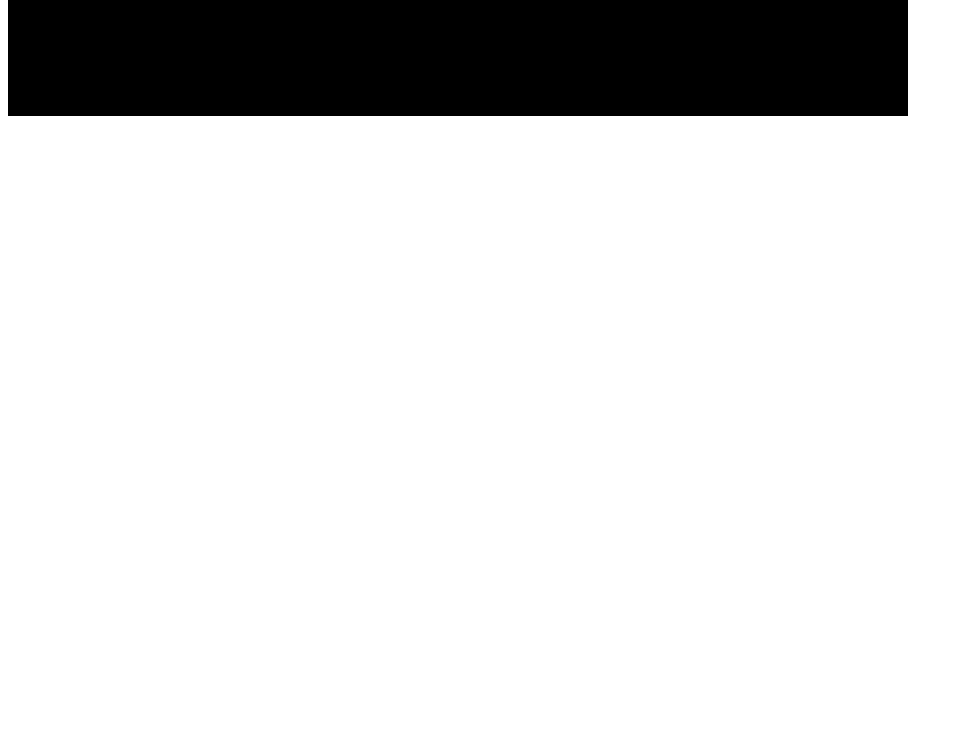
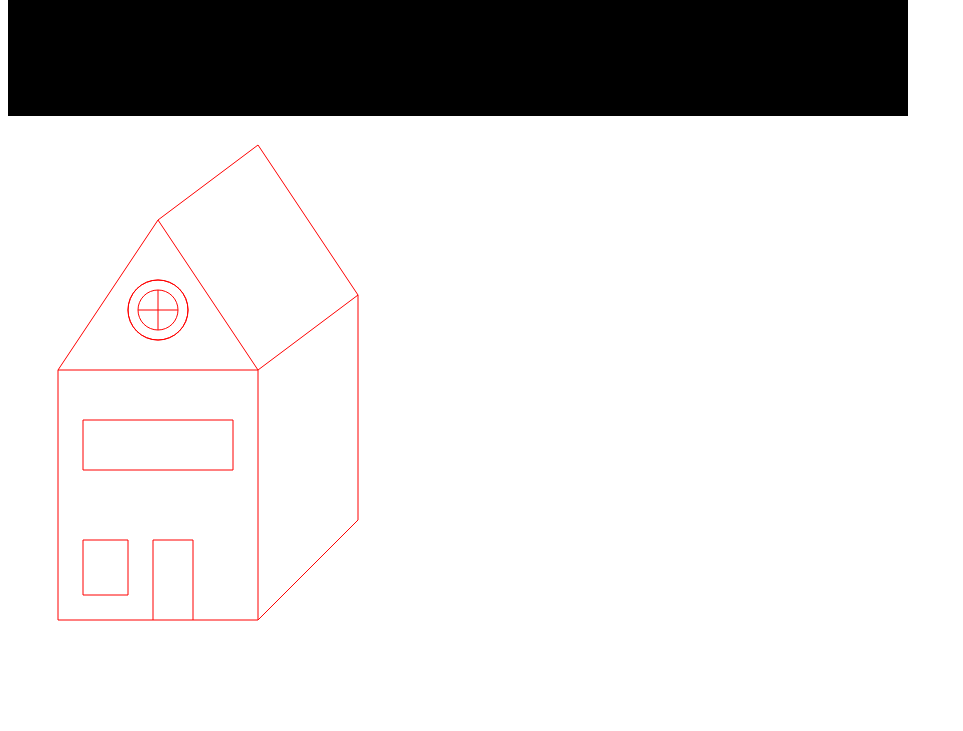
Before and after one commit to Geraldinew04/JavaScript, a plain HTML site: page canvas/canvas.html in a window 1280 px wide. Shown: the part 2100-2831 px from the top of the page, without its empty margins (0-963 px from the left). Drawn offline with Linux system fonts and the light colour scheme.

Commit message:
14_06_18 16h22

```diff
--- a/canvas/canvas.html
+++ b/canvas/canvas.html
@@ -9,6 +9,7 @@
    		<canvas id="belgium" width="700" height="600"></canvas>
    		<canvas id="germany" width="700" height="600"></canvas>
    		<canvas id="bateau" width="900" height="1000"></canvas>
+   		<canvas id="maison" width="700" height="600"></canvas>
    		<canvas id="bonhomme" width="700" height="600"></canvas>
 
    		<script type="application/x-javascript">
@@ -60,9 +61,108 @@
 			ctx3.stroke();
 			ctx3.closePath();
 
+			var maison = document.getElementById("maison");
+			var ctx4 = maison.getContext("2d");
+
+			ctx4.beginPath();
+			ctx4.strokeStyle = "red";
+
+			ctx4.moveTo(50,250);
+			ctx4.lineTo(250,250);
+			ctx4.lineTo(150,100);
+			ctx4.lineTo(50,250);
+			ctx4.lineTo(50,500);
+			ctx4.lineTo(250,500);
+			ctx4.lineTo(250,250);
+			ctx4.lineTo(350,175);
+			ctx4.lineTo(350,400);
+			ctx4.lineTo(250,500);
+
+			ctx4.moveTo(150,100);
+			ctx4.lineTo(250,25);
+			ctx4.lineTo(350,175);
+
+			ctx4.moveTo(145,500);
+			ctx4.lineTo(145,420);
+			ctx4.lineTo(185,420);
+			ctx4.lineTo(185,500);
+
+			ctx4.moveTo(75,475);
+			ctx4.lineTo(75,420);
+			ctx4.lineTo(120,420);
+			ctx4.lineTo(120,475);
+			ctx4.lineTo(75,475);
+
+			ctx4.moveTo(75,350);
+			ctx4.lineTo(225,350);
+			ctx4.lineTo(225,300);
+			ctx4.lineTo(75,300);
+			ctx4.lineTo(75,350);
+
+			ctx4.stroke();
+			ctx4.closePath();
+
+			ctx4.beginPath();
+			ctx4.arc(150,190,20,0,2*Math.PI,false);
+			ctx4.stroke();
+			ctx4.closePath();
+
+			ctx4.beginPath();
+			ctx4.arc(150,190,30,0,2*Math.PI,false);
+			ctx4.stroke();
+			ctx4.closePath();
+
+			ctx4.moveTo(150,170);
+			ctx4.lineTo(150,210);
+
+			ctx4.moveTo(170,190);
+			ctx4.lineTo(130,190);
+
+			ctx4.stroke();
+			ctx4.closePath();
+
 			var bonhomme = document.getElementById("bonhomme");
+			var ctx5 = bonhomme.getContext("2d");
 
+			ctx5.beginPath();
+			ctx5.arc(150,50,40,0,2*Math.PI,false);
+			ctx5.stroke();
+			ctx5.closePath();
 
+			ctx5.beginPath();
+			ctx5.moveTo(150,90);
+			ctx5.lineTo(50,280);
+			ctx5.lineTo(250,280);
+			ctx5.lineTo(150,90);
+
+			ctx5.moveTo(175,280);
+			ctx5.lineTo(175,410);
+			ctx5.lineTo(190,410);
+
+			ctx5.moveTo(125,280);
+			ctx5.lineTo(125,410);
+			ctx5.lineTo(110,410);
+
+			ctx5.moveTo(175,135);
+			ctx5.lineTo(230,135);
+			ctx5.lineTo(230,125);
+
+			ctx5.moveTo(125,135);
+			ctx5.lineTo(70,135);
+			ctx5.lineTo(70,145);
+
+			ctx5.stroke();
+			ctx5.closePath();
+
+			ctx5.beginPath();
+			ctx5.arc(230,115,10,0,2*Math.PI,false);
+			ctx5.stroke();
+			ctx5.closePath();
+
+			ctx5.beginPath();
+			ctx5.arc(70,155,10,0,2*Math.PI,false);
+			ctx5.stroke();
+			ctx5.closePath();
 		</script>
 
  	</body>
```
